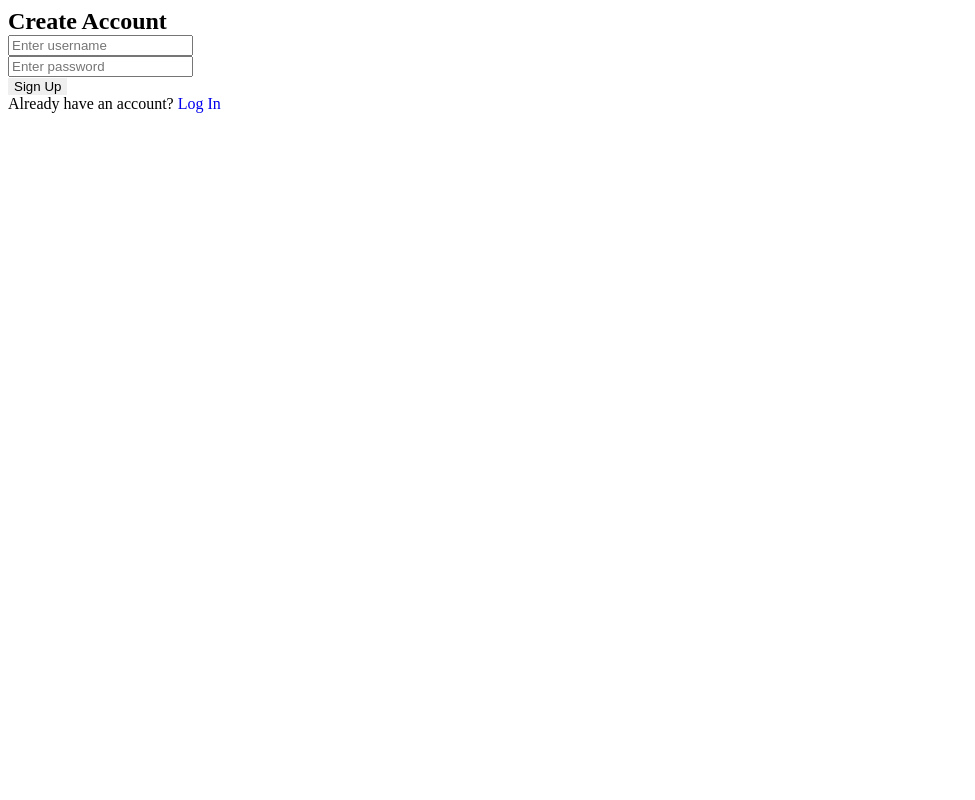
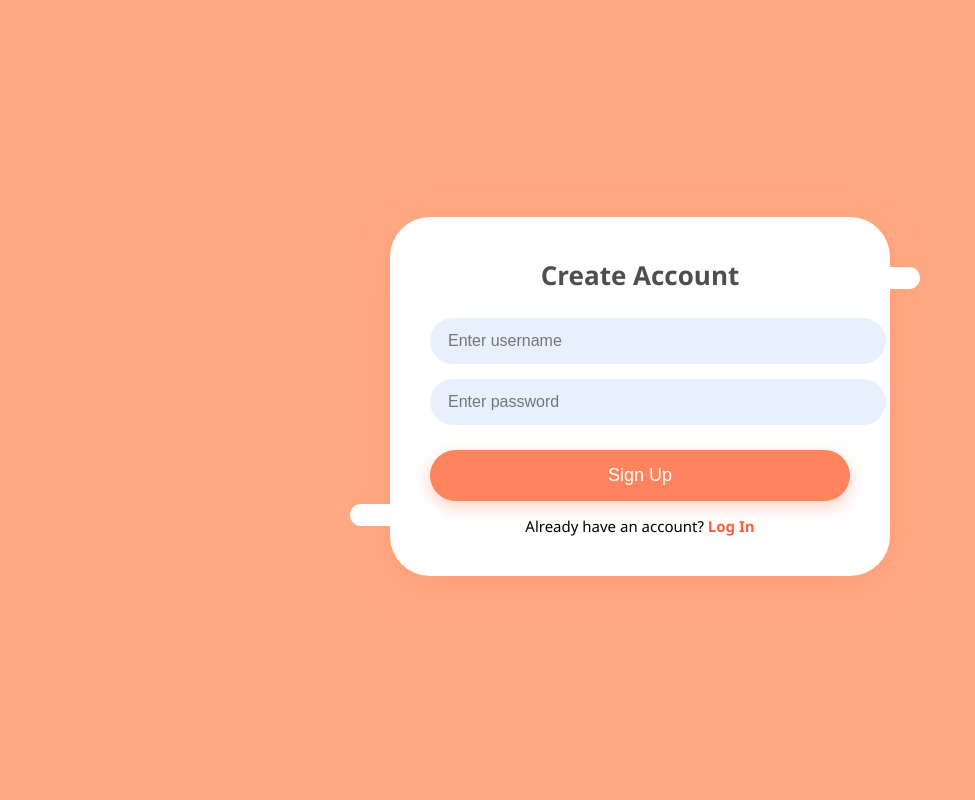
Before and after one commit to Danpsyper/Py-html-programm, a Flask app: page / in a window 1280 px wide. Shown: the whole page, without its empty margins (0-975 px from the left). Run offline with Flask 3, Linux system fonts and the light colour scheme.

Commit message:
Add styles

```diff
--- /dev/null
+++ b/Py-html-programm/static/style.css
@@ -0,0 +1,136 @@
+
+body {
+    margin: 0;
+    background: #ffa985;
+    font-family: "Segoe UI", sans-serif;
+    display: flex;
+    justify-content: center;
+    align-items: center;
+    height: 100vh;
+}
+
+.container {
+    width: 100%;
+    max-width: 1200px;
+    padding: 0 20px;
+    box-sizing: border-box;
+}
+
+
+.register-header .container {
+    display: flex;
+    justify-content: center;
+    width: 100%;
+}
+
+.form {
+    background: #ffffff;
+    width: 420px;
+    padding: 40px;
+    border-radius: 40px;
+    position: relative;
+    box-shadow: 0 10px 40px rgba(255,120,80,0.25);
+    text-align: center;
+    animation: float 3s ease-in-out infinite;
+    transition: 0.3s ease;
+}
+
+
+.form::before,
+.form::after {
+    content: '';
+    position: absolute;
+    background: #fff;
+    width: 60px;
+    height: 22px;
+    border-radius: 15px;
+    top: 50px;
+    right: -30px;
+}
+
+.form::after {
+    width: 90px;
+    height: 22px;
+    top: auto;
+    bottom: 50px;
+    left: -40px;
+}
+
+.form h2 {
+    margin-bottom: 25px;
+    font-size: 26px;
+    font-weight: 600;
+    color: #4e4e4e;
+}
+
+.form:hover {
+    animation-play-state: paused;
+    transform: scale(1.02);
+}
+
+@keyframes float {
+    0% {
+        transform: translateY(0px);
+    }
+    50% {
+        transform: translateY(-12px);
+    }
+    100% {
+        transform: translateY(0px);
+    }
+}
+
+
+.input-box input {
+    width: 100%;
+    padding: 14px 18px;
+    border: none;
+    outline: none;
+    border-radius: 35px;
+    font-size: 16px;
+    background: #e8f0fe;
+    margin-bottom: 15px;
+    transition: 0.3s;
+}
+
+.input-box input:focus {
+    background: #d9e7ff;
+    box-shadow: 0 0 10px rgba(66,133,244,0.3);
+}
+
+
+button {
+    width: 100%;
+    padding: 15px;
+    background: #ff835c;
+    color: white;
+    font-size: 18px;
+    border: none;
+    border-radius: 35px;
+    margin-top: 10px;
+    cursor: pointer;
+    transition: 0.3s;
+    box-shadow: 0 6px 18px rgba(255,120,80,0.35);
+}
+
+button:hover {
+    background: #ff7645;
+    transform: translateY(-2px);
+}
+
+
+
+.login-link {
+    margin-top: 15px;
+    font-size: 15px;
+}
+
+.login-link a {
+    color: #ff5e3a;
+    text-decoration: none;
+    font-weight: 600;
+}
+
+.login-link a:hover {
+    text-decoration: underline;
+}
--- a/Py-html-programm/templates/index.html
+++ b/Py-html-programm/templates/index.html
@@ -2,8 +2,8 @@
 <html>
 <head>
     <title>My Flask App</title>
-    <link rel="stylesheet" href="./reset.css">
-    <link rel="stylesheet" href="./style.css">
+   <link rel="stylesheet" href="{{ url_for('static', filename='reset.css') }}">
+     <link rel="stylesheet" href="{{ url_for('static', filename='style.css') }}">
 </head>
 <body>
     <header class="register-header">
--- a/Py-html-programm/templates/login_page.html
+++ b/Py-html-programm/templates/login_page.html
@@ -2,8 +2,8 @@
 <html>
 <head>
     <title>My Flask App</title>
-    <link rel="stylesheet" href="./reset.css">
-    <link rel="stylesheet" href="./style.css">
+   <link rel="stylesheet" href="{{ url_for('static', filename='reset.css') }}">
+     <link rel="stylesheet" href="{{ url_for('static', filename='style.css') }}">
 </head>
 <body>
     <header class="register-header">
--- a/Py-html-programm/templates/package.json
+++ b/Py-html-programm/templates/package.json
@@ -2,7 +2,6 @@
   "name": "hui",
   "version": "1.0.0",
   "description": "",
-  "main": "index.js",
   "scripts": {
     "test": "echo \"Error: no test specified\" && exit 1",
     "dev": "vite",
--- a/users.json
+++ b/users.json
@@ -1 +1 @@
-[{"user_name": "aaaa", "key_word": "Fddde22"}, {"user_name": "FSS", "key_word": "FTe222"}, {"user_name": "AAA", "key_word": "G3332"}]
+[{"user_name": "aaaa", "key_word": "Fddde22"}, {"user_name": "FSS", "key_word": "FTe222"}, {"user_name": "AAA", "key_word": "G3332"}, {"user_name": "Vagus3096", "key_word": "Focus123"}]
```
Also changed, not shown: Py-html-programm/static/reset.css (renamed from Py-html-programm/templates/reset.css), Py-html-programm/templates/style.css (deleted).
